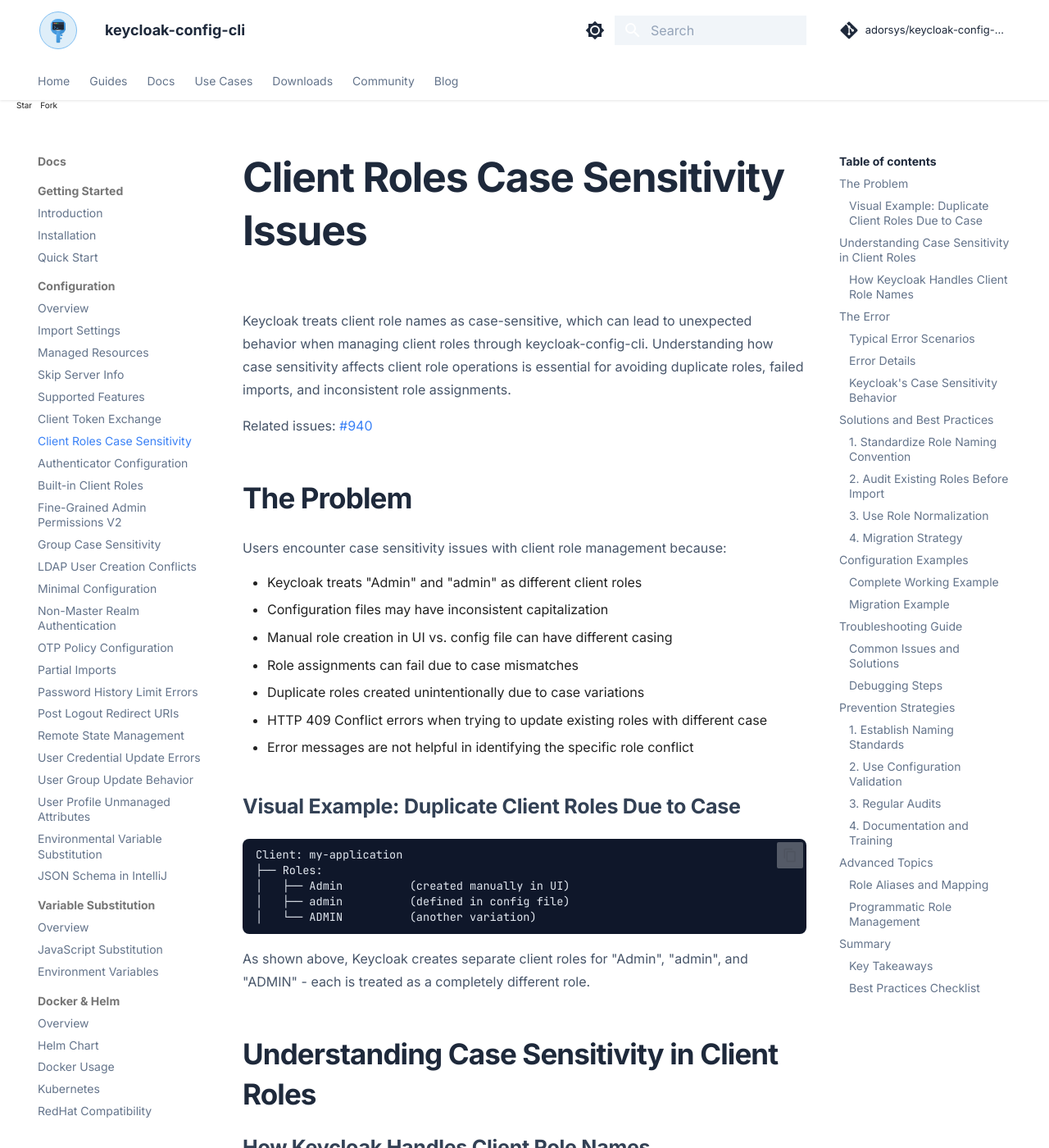
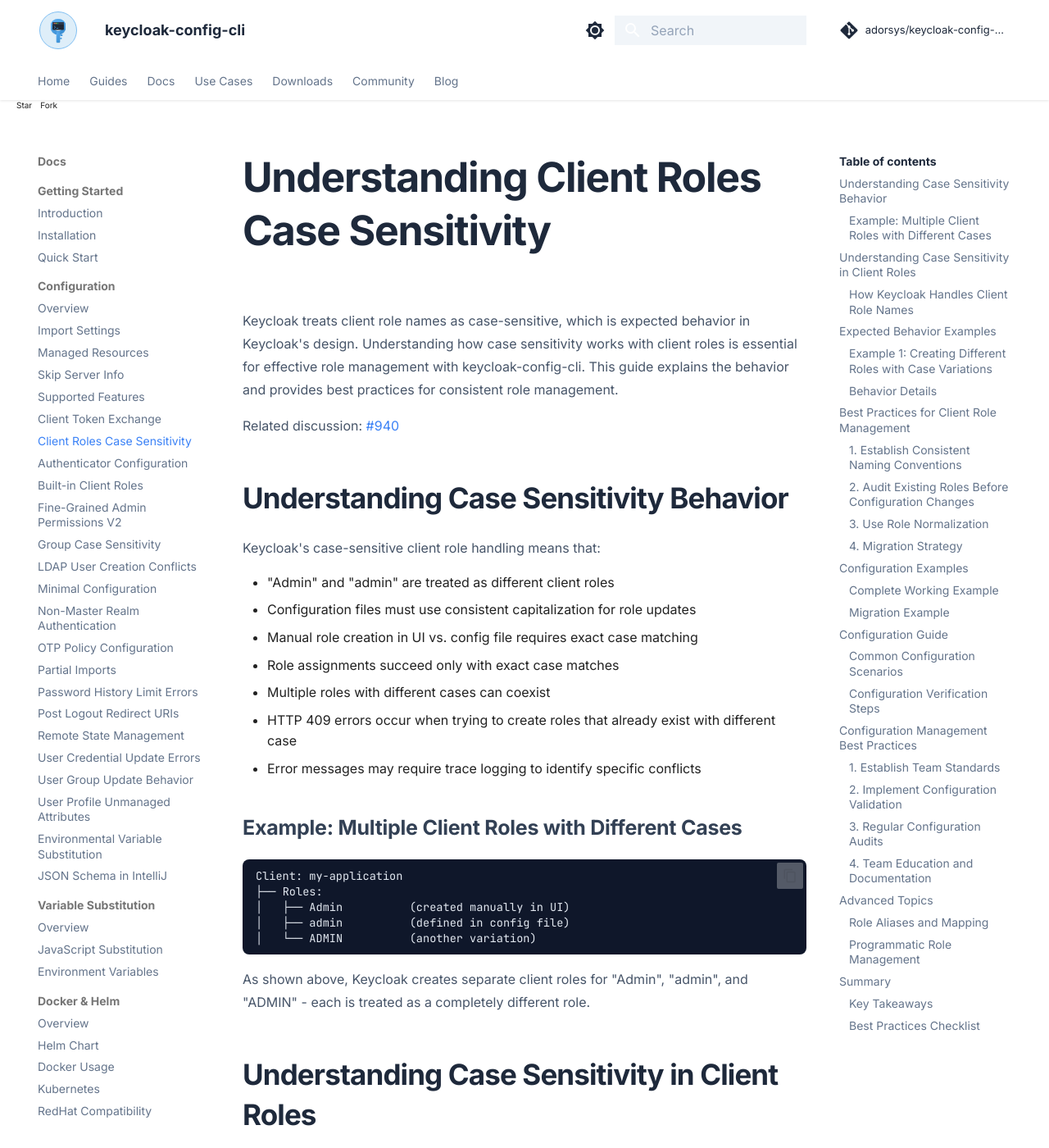
Before and after one commit to adorsys/keycloak-config-cli, an MkDocs documentation site: the page built from docs/config/client-roles-case-sensitivity.md, in a window 1280 px wide and 1400 px high. Shown: the whole window at 82% size. Built offline with MkDocs 1.6.1 and Material for MkDocs 9.7.7, drawn with Linux system fonts in a browser that asks for light colours; comment, search, counter and statistics services are not loaded; some of the changed text lies outside the part shown.

Commit message:
docs: refactor client roles case sensitivity documentation to clarify expected behavior
- Update title and introduction to clarify this is expected Keycloak behavior
- Reframe error scenarios as expected behavior examples
- Convert troubleshooting section to configuration guide
- Focus on best practices rather than bug fixes
- Update summary to emphasize this is by design, not a bug

````diff
--- a/docs/config/client-roles-case-sensitivity.md
+++ b/docs/config/client-roles-case-sensitivity.md
@@ -1,22 +1,22 @@
-# Client Roles Case Sensitivity Issues
+# Understanding Client Roles Case Sensitivity
 
-Keycloak treats client role names as case-sensitive, which can lead to unexpected behavior when managing client roles through keycloak-config-cli. Understanding how case sensitivity affects client role operations is essential for avoiding duplicate roles, failed imports, and inconsistent role assignments.
+Keycloak treats client role names as case-sensitive, which is expected behavior in Keycloak's design. Understanding how case sensitivity works with client roles is essential for effective role management with keycloak-config-cli. This guide explains the behavior and provides best practices for consistent role management.
 
-Related issues: [#940](https://github.com/adorsys/keycloak-config-cli/issues/940)
+Related discussion: [#940](https://github.com/adorsys/keycloak-config-cli/issues/940)
 
-## The Problem
+## Understanding Case Sensitivity Behavior
 
-Users encounter case sensitivity issues with client role management because:
+Keycloak's case-sensitive client role handling means that:
 
-- Keycloak treats "Admin" and "admin" as different client roles
-- Configuration files may have inconsistent capitalization
-- Manual role creation in UI vs. config file can have different casing
-- Role assignments can fail due to case mismatches
-- Duplicate roles created unintentionally due to case variations
-- HTTP 409 Conflict errors when trying to update existing roles with different case
-- Error messages are not helpful in identifying the specific role conflict
+- "Admin" and "admin" are treated as different client roles
+- Configuration files must use consistent capitalization for role updates
+- Manual role creation in UI vs. config file requires exact case matching
+- Role assignments succeed only with exact case matches
+- Multiple roles with different cases can coexist
+- HTTP 409 errors occur when trying to create roles that already exist with different case
+- Error messages may require trace logging to identify specific conflicts
 
-### Visual Example: Duplicate Client Roles Due to Case
+### Example: Multiple Client Roles with Different Cases
 
 ```
 Client: my-application
@@ -51,23 +51,11 @@
 
 ---
 
-## The Error
+## Expected Behavior Examples
 
-### Typical Error Scenarios
+### Example 1: Creating Different Roles with Case Variations
 
-**Scenario 1: HTTP 409 Conflict When Updating Role Case**
-
-```bash
-2023-11-06 02:18:06.823 ERROR 1 --- [ main] d.a.k.config.KeycloakConfigRunner : HTTP 409 Conflict
-```
-
-This occurs when:
-
-- Role "Admin" exists in Keycloak (created manually)
-- Config file defines role "admin" (different case)
-- keycloak-config-cli tries to create "admin" but finds "Admin" already exists
-
-**Real-world example from issue #940:**
+When you create roles with different cases, Keycloak treats them as distinct roles:
 
 **First import with uppercase role:**
 
@@ -100,9 +88,11 @@
 }
 ```
 
-![Duplicate client roles with different cases](../static/images/client-role-case-sentivity-images/client-roles-first-import-uppercase.png)
+This creates the role "TestRole" successfully.
 
-**Second import with lowercase role (causes conflict):**
+![First import with uppercase role](../static/images/client-role-case-sentivity-images/client-roles-first-import-uppercase.png)
+
+**Second import with lowercase role:**
 
 ```json
 {
@@ -133,9 +123,11 @@
 }
 ```
 
-![Duplicate client roles with different cases](../static/images/client-role-case-sentivity-images/client-roles-first-import-lower-case.png)
+This creates a separate role "testRole" - both roles now exist in Keycloak.
 
-**Scenario 2: Duplicate Roles in Configuration**
+![Second import with lowercase role](../static/images/client-role-case-sentivity-images/client-roles-first-import-lower-case.png)
+
+**Example 2: Multiple Roles in Same Configuration**
 
 ```yaml
 clients:
@@ -144,68 +136,58 @@
       - name: Admin
         description: Administrator role
       - name: admin
-        description: Same role, different case
+        description: Different role with lowercase name
       - name: ADMIN
-        description: Another duplicate
+        description: Another distinct role
 ```
 
-**Scenario 3: Role Assignment Failures**
+This creates three separate client roles, each with different permissions.
+
+**Example 3: Role Assignment with Exact Case Matching**
 
 ```yaml
 users:
   - username: john.doe
     clientRoles:
       my-application:
-        - admin # Won't find "Admin" role
+        - Admin  # Must match exact role name
 ```
 
-### Error Details
+The user gets assigned the "Admin" role, not "admin" or "ADMIN".
+
+### Behavior Details
 
 **HTTP 409 Conflict**
 
-- **Cause**: Role already exists with different case
-- **When**: Attempting to create role that conflicts with existing role
-- **Impact**: Import fails, no changes applied
+- **Cause**: Attempting to create a role that already exists with different case
+- **When**: Keycloak prevents creating duplicate roles (even with different case)
+- **Result**: Import fails for that specific role, but other operations may continue
+- **Solution**: Use exact case matching or delete the existing role first
 
-**Missing Role Assignment**
+**Role Assignment Behavior**
 
 - **Cause**: Role reference case doesn't match actual role name
 - **When**: Assigning roles to users or service accounts
-- **Impact**: Users don't get expected permissions
+- **Result**: Assignment fails if exact case match not found
+- **Solution**: Ensure role references match exact case in Keycloak
 
 ---
 
-3. **Export/Import Variations**
-   - Different tools export with different casing
-   - Manual editing of configuration files
-   - Team members using different naming conventions
+## Best Practices for Client Role Management
 
-### Keycloak's Case Sensitivity Behavior
+### 1. Establish Consistent Naming Conventions
 
-- **Strict Case Matching**: No automatic case normalization
-- **No Case-Insensitive Search**: Must use exact case for lookups
-- **Independent Role Names**: Each case variation is a separate role
-- **No Automatic Merging**: Roles with different cases remain separate
-
----
-
-## Solutions and Best Practices
-
-### 1. Standardize Role Naming Convention
-
-**Recommended Approach: Use Consistent Case**
-
-**Naming Convention Options:**
+**Recommended Naming Patterns:**
 
 - **lowercase-with-hyphens**: `app-admin`, `read-only`
 - **UPPER_CASE_WITH_UNDERSCORES**: `APP_ADMIN`, `READ_ONLY`
 - **CamelCase**: `appAdmin`, `readOnly`
 
-**Choose one convention and stick to it across all environments.**
+**Choose one convention and apply it consistently across all environments.**
 
-### 2. Audit Existing Roles Before Import
+### 2. Audit Existing Roles Before Configuration Changes
 
-**Pre-Import Script Example**
+**Pre-Configuration Check Example**
 
 ```bash
 # Check for existing roles with case variations
@@ -347,65 +329,55 @@
 
 ---
 
-## Troubleshooting Guide
+## Configuration Guide
 
-### Common Issues and Solutions
+### Common Configuration Scenarios
 
-**Issue 1: HTTP 409 Conflict During Import**
+**Scenario 1: Managing Existing Roles with Different Cases**
 
-**Symptoms:**
+**Situation:** You have existing roles with inconsistent casing and want to standardize them.
 
-- Import fails with HTTP 409 Conflict
-- No clear error message about which role conflicts
-- Import process stops completely
+**Approach:**
+1. Identify all existing roles and their cases
+2. Choose a standard naming convention
+3. Update configurations to use the standard case
+4. Delete old roles if no longer needed
 
-**Solutions:**
+**Scenario 2: Preventing Case Inconsistencies**
 
-1. Enable trace logging to identify conflicting role
-2. Check existing roles in Keycloak admin console
-3. Standardize role names in configuration
-4. Delete duplicate roles manually if needed
+**Situation:** You want to ensure consistent role naming across your team.
 
-**Issue 2: Users Missing Expected Roles**
+**Approach:**
+1. Document your naming convention
+2. Use configuration validation
+3. Implement team training and guidelines
 
-**Symptoms:**
+**Scenario 3: Working with Multiple Environments**
 
-- Users don't have expected permissions
-- Role assignments appear in configuration but don't work
-- No error messages during import
+**Situation:** You need to manage roles across dev, staging, and production environments.
 
-**Solutions:**
+**Approach:**
+1. Use the same configuration files across environments
+2. Apply consistent naming conventions
+3. Test configurations in non-production first
 
-1. Verify exact case of role names in Keycloak
-2. Check role assignments in admin console
-3. Ensure role references match exact case
-4. Use consistent naming convention
+### Configuration Verification Steps
 
-**Issue 3: Duplicate Roles in Keycloak**
-
-**Symptoms:**
-
-- Multiple similar roles with different cases
-- Confusion about which role to assign
-- Inconsistent permissions
-
-**Solutions:**
-
-1. Audit all existing roles
-2. Choose standard naming convention
-3. Consolidate duplicate roles
-4. Update all references
-
-### Debugging Steps
-
-**1. Check Existing Roles**
+**1. List Existing Roles**
 
 ```bash
-# List all client roles with case
+# List all client roles with exact case
 kcadm.sh get roles -r my-realm -c <client-id> | jq -r '.[].name'
 ```
 
-**2. Enable Detailed Logging**
+**2. Validate Configuration Files**
+
+```bash
+# Test configuration before applying
+keycloak-config-cli --dry-run --validate-config
+```
+
+**3. Enable Detailed Logging (if needed)**
 
 ```yaml
 # In keycloak-config-cli configuration
@@ -414,27 +386,20 @@
     de.adorsys.keycloak.config: TRACE
 ```
 
-**3. Validate Configuration**
-
-```bash
-# Test configuration before import
-keycloak-config-cli --dry-run --validate-config
-```
-
 ---
 
-## Prevention Strategies
+## Configuration Management Best Practices
 
-### 1. Establish Naming Standards
+### 1. Establish Team Standards
 
 **Create Team Guidelines:**
 
 - Document preferred naming convention
-- Include case sensitivity rules
-- Provide examples and templates
-- Review configuration changes
+- Include case sensitivity rules in team documentation
+- Provide configuration templates and examples
+- Review configuration changes in pull requests
 
-### 2. Use Configuration Validation
+### 2. Implement Configuration Validation
 
 **Pre-commit Hooks**
 
@@ -444,32 +409,32 @@
 grep -r "name:" clients/ | sort -f | uniq -d -i
 ```
 
-**CI/CD Pipeline Checks**
+**CI/CD Pipeline Validation**
 
 ```yaml
 # GitHub Actions example
-- name: Validate role naming
+- name: Validate role naming consistency
   run: |
     python scripts/validate-role-names.py
 ```
 
-### 3. Regular Audits
+### 3. Regular Configuration Audits
 
-**Monthly Role Audits:**
+**Monthly Role Management Reviews:**
 
-- Export all client roles
-- Check for case variations
-- Identify duplicates
+- Export all client roles from each environment
+- Check for case variations and inconsistencies
+- Identify opportunities for standardization
 - Update configurations as needed
 
-### 4. Documentation and Training
+### 4. Team Education and Documentation
 
-**Team Training:**
+**Knowledge Sharing:**
 
-- Educate team about case sensitivity
+- Include case sensitivity behavior in team training
 - Provide naming convention guidelines
-- Share troubleshooting procedures
-- Document best practices
+- Share configuration examples and templates
+- Document role management procedures
 
 ---
 
@@ -530,21 +495,21 @@
 
 ### Key Takeaways
 
-1. **Client roles are case-sensitive** - "Admin" ≠ "admin"
-2. **Standardize naming conventions** across all environments
-3. **Audit existing roles** before importing new configurations
-4. **Use consistent case** in role references and assignments
-5. **Monitor for conflicts** during import operations
+1. **Client roles are case-sensitive by design** - "Admin" ≠ "admin" ≠ "ADMIN"
+2. **This is expected Keycloak behavior**, not a bug in keycloak-config-cli
+3. **Consistent naming conventions** prevent confusion across environments
+4. **Exact case matching** is required for role updates and assignments
+5. **Configuration validation** helps maintain consistency
 
 ### Best Practices Checklist
 
 - [ ] Establish and document role naming convention
 - [ ] Audit existing roles for case variations
-- [ ] Standardize all role names in configuration
-- [ ] Update all role references to match exact case
-- [ ] Enable detailed logging for troubleshooting
+- [ ] Use consistent case in all configuration files
+- [ ] Ensure role references match exact case in Keycloak
+- [ ] Validate configurations before applying
 - [ ] Implement validation in CI/CD pipeline
-- [ ] Train team on case sensitivity issues
-- [ ] Schedule regular role audits
+- [ ] Train team on case sensitivity behavior
+- [ ] Schedule regular configuration reviews
 
-By following these guidelines and understanding Keycloak's case sensitivity behavior, you can avoid common pitfalls and ensure reliable client role management with keycloak-config-cli.
+By understanding Keycloak's case-sensitive design and following these guidelines, you can effectively manage client roles with keycloak-config-cli across all environments.
````
